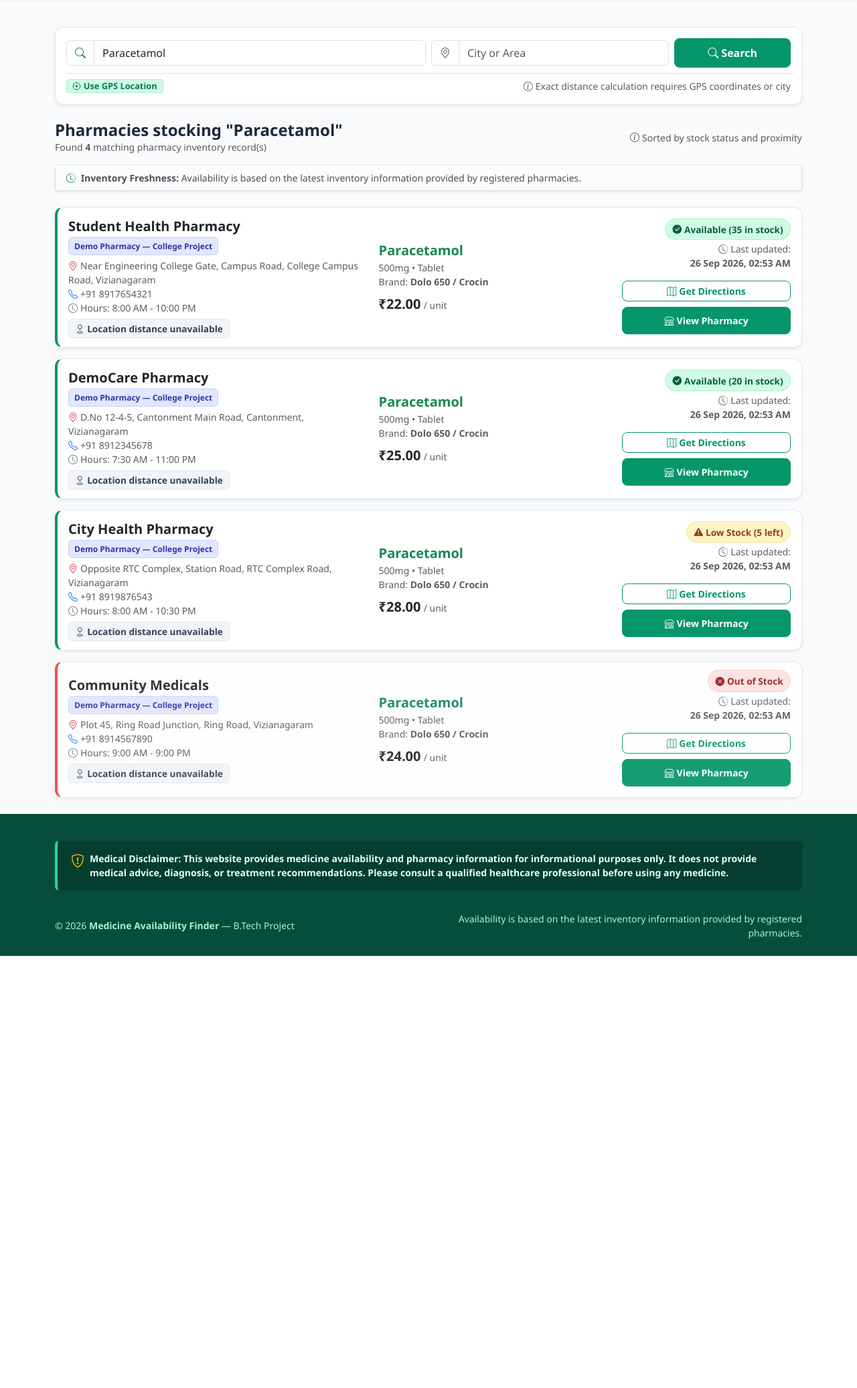
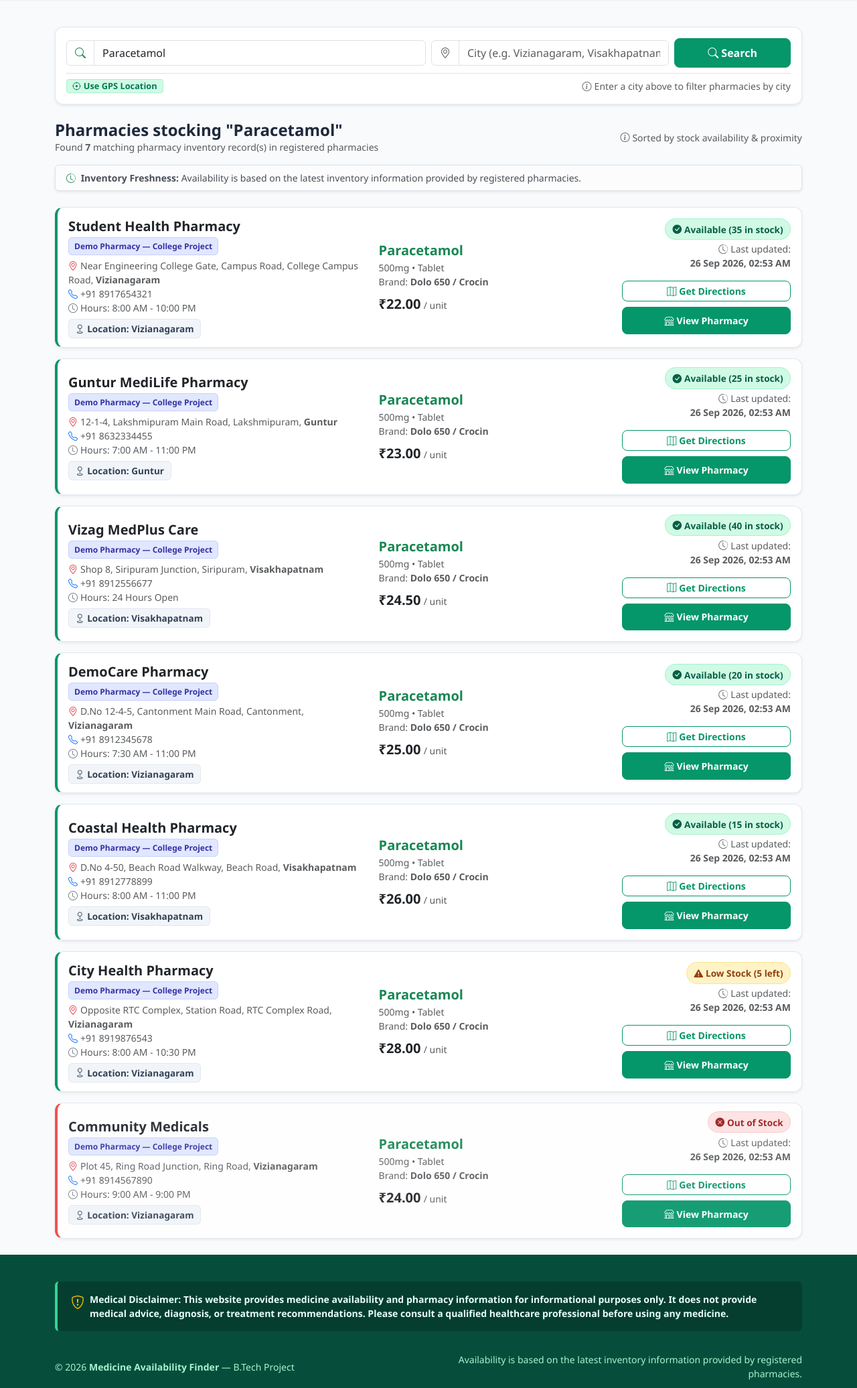
Before and after one commit to revathimopada2007-blip/medicine-availability-finder, a Flask app: page /search?q=Paracetamol in a window 1280 px wide. Shown: the part 65-2137 px from the top of the page at 67% size. Before the commit the page ends 1492 px from the top, so only its background shows below. Run offline with Flask 3, Linux system fonts and the light colour scheme; data comes from the database, SQL or seed files in the repository.

Commit message:
Implement dynamic city-based search with zero cross-city leakage and multi-city demo seeding

```diff
--- a/routes/medicine.py
+++ b/routes/medicine.py
@@ -1,7 +1,8 @@
 from flask import Blueprint, render_template, request, session, jsonify
 from models.medicine import search_medicines, get_medicine_by_id, get_all_medicines
 from models.inventory import (
-    search_nearby_pharmacies_with_medicine, get_medicine_stock_across_pharmacies, get_inventory_by_pharmacy
+    search_nearby_pharmacies_with_medicine, get_medicine_stock_across_pharmacies,
+    get_inventory_by_pharmacy, check_pharmacies_exist_in_city
 )
 from models.pharmacy import get_pharmacy_by_id
 from models.user import get_user_by_id
@@ -21,45 +22,51 @@ def index():
 @medicine_bp.route('/search')
 def search():
     query = request.args.get('q', '').strip()
+    user_city = request.args.get('city', '').strip()
     user_lat = request.args.get('lat')
     user_lng = request.args.get('lng')
-    user_city = request.args.get('city')
     user_area = request.args.get('area')
     user_pincode = request.args.get('pincode')
 
     current_user = None
-    # If user logged in and params not explicitly in URL, use user's saved location
     if 'user_id' in session:
         current_user = get_user_by_id(session['user_id'])
         if current_user:
+            if not user_city and current_user.get('city'):
+                user_city = current_user['city']
             if not user_lat and current_user.get('latitude'):
                 user_lat = current_user['latitude']
             if not user_lng and current_user.get('longitude'):
                 user_lng = current_user['longitude']
-            if not user_city and current_user.get('city'):
-                user_city = current_user['city']
             if not user_area and current_user.get('area'):
                 user_area = current_user['area']
             if not user_pincode and current_user.get('pincode'):
                 user_pincode = current_user['pincode']
 
-        # Save search query in history if user is logged in
         if query:
             save_search_query(session['user_id'], query)
 
     results = []
     has_searched = bool(query)
+    no_pharmacies_in_city = False
+
     if query:
-        results = search_nearby_pharmacies_with_medicine(
-            medicine_query=query,
-            user_lat=user_lat,
-            user_lng=user_lng,
-            user_city=user_city,
-            user_area=user_area,
-            user_pincode=user_pincode
-        )
+        # Check if city filter is provided and whether any pharmacy is registered in that city
+        if user_city:
+            has_pharmacies, count = check_pharmacies_exist_in_city(user_city)
+            if not has_pharmacies:
+                no_pharmacies_in_city = True
 
-        # Mark favourite flag for logged-in user
+        if not no_pharmacies_in_city:
+            results = search_nearby_pharmacies_with_medicine(
+                medicine_query=query,
+                user_lat=user_lat,
+                user_lng=user_lng,
+                user_city=user_city,
+                user_area=user_area,
+                user_pincode=user_pincode
+            )
+
         if 'user_id' in session:
             for r in results:
                 r['is_fav'] = is_favourite(session['user_id'], r['pharmacy_id'])
@@ -72,6 +79,7 @@ def search():
         query=query,
         results=results,
         has_searched=has_searched,
+        no_pharmacies_in_city=no_pharmacies_in_city,
         user_lat=user_lat,
         user_lng=user_lng,
         user_city=user_city,
@@ -96,7 +104,6 @@ def medicine_details(medicine_id):
 
     pharmacies_stock = get_medicine_stock_across_pharmacies(medicine_id, user_lat=user_lat, user_lng=user_lng)
 
-    # Check favourite flags
     if 'user_id' in session:
         for p in pharmacies_stock:
             p['is_fav'] = is_favourite(session['user_id'], p['pharmacy_id'])
@@ -117,7 +124,6 @@ def pharmacy_details(pharmacy_id):
     if 'user_id' in session:
         is_fav = is_favourite(session['user_id'], pharmacy_id)
 
-    # Directions link
     if pharmacy['latitude'] and pharmacy['longitude']:
         directions_url = f"https://www.google.com/maps/dir/?api=1&destination={pharmacy['latitude']},{pharmacy['longitude']}"
     else:
@@ -142,30 +148,39 @@ def api_nearby_search():
     if not query:
         return jsonify({'results': [], 'message': 'Search query is required.'})
 
+    user_city = request.args.get('city', '').strip()
     user_lat = request.args.get('lat')
     user_lng = request.args.get('lng')
-    user_city = request.args.get('city')
     user_area = request.args.get('area')
     user_pincode = request.args.get('pincode')
 
     if 'user_id' in session:
         u = get_user_by_id(session['user_id'])
         if u:
+            if not user_city and u.get('city'):
+                user_city = u['city']
             user_lat = user_lat or u.get('latitude')
             user_lng = user_lng or u.get('longitude')
-            user_city = user_city or u.get('city')
             user_area = user_area or u.get('area')
             user_pincode = user_pincode or u.get('pincode')
         save_search_query(session['user_id'], query)
 
-    results = search_nearby_pharmacies_with_medicine(
-        medicine_query=query,
-        user_lat=user_lat,
-        user_lng=user_lng,
-        user_city=user_city,
-        user_area=user_area,
-        user_pincode=user_pincode
-    )
+    no_pharmacies_in_city = False
+    if user_city:
+        has_pharmacies, count = check_pharmacies_exist_in_city(user_city)
+        if not has_pharmacies:
+            no_pharmacies_in_city = True
+
+    results = []
+    if not no_pharmacies_in_city:
+        results = search_nearby_pharmacies_with_medicine(
+            medicine_query=query,
+            user_lat=user_lat,
+            user_lng=user_lng,
+            user_city=user_city,
+            user_area=user_area,
+            user_pincode=user_pincode
+        )
 
     if 'user_id' in session:
         for r in results:
@@ -173,6 +188,8 @@ def api_nearby_search():
 
     return jsonify({
         'query': query,
+        'city': user_city,
+        'no_pharmacies_in_city': no_pharmacies_in_city,
         'count': len(results),
         'results': results
     })
--- a/templates/search.html
+++ b/templates/search.html
@@ -4,7 +4,7 @@
 
 {% block content %}
 <div class="container py-4">
-  <!-- Search Bar Header on Search Page -->
+  <!-- Search Bar Header -->
   <div class="card card-custom p-3 mb-4 shadow-sm">
     <form id="medicine-search-form" action="{{ url_for('medicine.search') }}" method="GET">
       <div class="row g-2 align-items-center">
@@ -19,7 +19,7 @@
         <div class="col-lg-4">
           <div class="input-group">
             <span class="input-group-text bg-white"><i class="bi bi-geo-alt text-muted"></i></span>
-            <input type="text" name="city" class="form-control" placeholder="City or Area" value="{{ user_city or '' }}">
+            <input type="text" name="city" class="form-control" placeholder="City (e.g. Vizianagaram, Visakhapatnam, Guntur)" value="{{ user_city or '' }}">
           </div>
         </div>
 
@@ -36,12 +36,12 @@
           <i class="bi bi-crosshair me-1"></i>Use GPS Location
         </button>
         <div id="location-status-text" class="text-muted">
-          {% if user_lat and user_lng %}
+          {% if user_city %}
+            <span><i class="bi bi-geo-alt-fill text-success me-1"></i>Filtered by city: <strong>{{ user_city }}</strong></span>
+          {% elif user_lat and user_lng %}
             <span class="text-success"><i class="bi bi-geo-alt-fill me-1"></i>Using coordinates ({{ user_lat|round(4) }}, {{ user_lng|round(4) }})</span>
-          {% elif user_city %}
-            <span><i class="bi bi-geo-alt me-1"></i>Searching near: <strong>{{ user_city }}</strong></span>
           {% else %}
-            <span><i class="bi bi-info-circle me-1"></i>Exact distance calculation requires GPS coordinates or city</span>
+            <span><i class="bi bi-info-circle me-1"></i>Enter a city above to filter pharmacies by city</span>
           {% endif %}
         </div>
       </div>
@@ -49,19 +49,50 @@
   </div>
 
   {% if has_searched %}
+    <!-- Case 1: No registered pharmacies in the specified city -->
+    {% if no_pharmacies_in_city %}
+      <div class="card card-custom p-5 text-center my-4 border-warning shadow-sm">
+        <div class="stat-icon yellow mx-auto mb-3" style="width: 64px; height: 64px; font-size: 2rem;">
+          <i class="bi bi-geo-alt-fill"></i>
+        </div>
+        <h3 class="fw-bold text-dark mb-2">No Participating Pharmacies Found</h3>
+        <p class="text-muted fs-5 mb-4" style="max-width: 620px; margin: 0 auto;">
+          There are currently no pharmacies registered with Medicine Availability Finder in <strong>{{ user_city }}</strong>. Try searching another city or check back later.
+        </p>
+        <div class="p-3 bg-light rounded d-inline-block mx-auto border">
+          <span class="text-muted small fw-semibold d-block mb-2">Search registered demo cities:</span>
+          <a href="{{ url_for('medicine.search', q=query, city='Vizianagaram') }}" class="btn btn-sm btn-outline-success me-2 mb-1">
+            <i class="bi bi-search me-1"></i>Vizianagaram
+          </a>
+          <a href="{{ url_for('medicine.search', q=query, city='Visakhapatnam') }}" class="btn btn-sm btn-outline-success me-2 mb-1">
+            <i class="bi bi-search me-1"></i>Visakhapatnam
+          </a>
+          <a href="{{ url_for('medicine.search', q=query, city='Guntur') }}" class="btn btn-sm btn-outline-success me-2 mb-1">
+            <i class="bi bi-search me-1"></i>Guntur
+          </a>
+          <a href="{{ url_for('medicine.search', q=query) }}" class="btn btn-sm btn-outline-secondary mb-1">
+            <i class="bi bi-globe me-1"></i>All Cities
+          </a>
+        </div>
+      </div>
+
+    <!-- Case 2: Pharmacies exist in that city and matching stock was found -->
+    {% elif results|length > 0 %}
       <div class="d-flex align-items-center justify-content-between mb-3">
         <div>
-        <h4 class="fw-bold mb-0">Pharmacies stocking "{{ query }}"</h4>
+          <h4 class="fw-bold mb-0">
+            Pharmacies stocking "{{ query }}" {% if user_city %}in <strong>{{ user_city }}</strong>{% endif %}
+          </h4>
           <div class="text-muted small">
-          Found <strong>{{ results|length }}</strong> matching pharmacy inventory record(s)
+            Found <strong>{{ results|length }}</strong> matching pharmacy inventory record(s) in {{ user_city if user_city else 'registered pharmacies' }}
           </div>
         </div>
         <div class="small text-muted d-none d-md-block">
-        <i class="bi bi-info-circle me-1"></i>Sorted by stock status and proximity
+          <i class="bi bi-info-circle me-1"></i>Sorted by stock availability & proximity
         </div>
       </div>
 
-    <!-- Freshness & Availability Notice -->
+      <!-- Freshness Notice -->
       <div class="alert alert-light border shadow-sm py-2 px-3 small mb-4 d-flex align-items-center justify-content-between">
         <div>
           <i class="bi bi-clock-history text-success me-1"></i>
@@ -69,7 +100,6 @@
         </div>
       </div>
 
-    {% if results|length > 0 %}
       <div class="row g-3">
         {% for item in results %}
           <div class="col-12">
@@ -97,7 +127,7 @@
                   </div>
 
                   <div class="small text-muted mt-2">
-                    <div><i class="bi bi-geo-alt me-1 text-danger"></i>{{ item.pharmacy_address }}, {{ item.pharmacy_area }}, {{ item.pharmacy_city }}</div>
+                    <div><i class="bi bi-geo-alt me-1 text-danger"></i>{{ item.pharmacy_address }}, {{ item.pharmacy_area }}, <strong>{{ item.pharmacy_city }}</strong></div>
                     <div><i class="bi bi-telephone me-1 text-primary"></i>{{ item.pharmacy_phone }}</div>
                     <div><i class="bi bi-clock me-1 text-secondary"></i>Hours: {{ item.operating_hours }}</div>
                   </div>
@@ -108,13 +138,9 @@
                       <span class="distance-badge has-dist">
                         <i class="bi bi-cursor-fill me-1"></i><strong>{{ item.distance_km }} km</strong> away (Haversine)
                       </span>
-                    {% elif item.is_area_match or item.is_city_match %}
-                      <span class="distance-badge">
-                        <i class="bi bi-geo me-1"></i>Area match: {{ item.pharmacy_area }}, {{ item.pharmacy_city }}
-                      </span>
                     {% else %}
                       <span class="distance-badge">
-                        <i class="bi bi-geo me-1"></i>Location distance unavailable
+                        <i class="bi bi-geo me-1"></i>Location: {{ item.pharmacy_city }}
                       </span>
                     {% endif %}
                   </div>
@@ -168,28 +194,29 @@
           </div>
         {% endfor %}
       </div>
+
+    <!-- Case 3: Pharmacies exist in city, but none currently stock the searched medicine -->
     {% else %}
-      <!-- Empty State -->
-      <div class="card card-custom p-5 text-center my-4">
+      <div class="card card-custom p-5 text-center my-4 shadow-sm">
         <i class="bi bi-capsule text-muted mb-3" style="font-size: 3.5rem;"></i>
-        <h4 class="fw-bold">No nearby pharmacy has this medicine listed in its inventory.</h4>
+        <h4 class="fw-bold">No nearby pharmacy {% if user_city %}in <strong>{{ user_city }}</strong>{% endif %} has this medicine listed in its inventory.</h4>
         <p class="text-muted" style="max-width: 550px; margin: 0 auto;">
-          We couldn't find any approved pharmacy listing <strong>"{{ query }}"</strong>. Try searching for an alternative generic name or check popular medicines below.
+          We couldn't find any pharmacy in {{ user_city if user_city else 'the database' }} listing <strong>"{{ query }}"</strong>. Try searching for an alternative generic name or search in another city.
         </p>
         <div class="mt-4">
-          <a href="{{ url_for('medicine.search', q='Paracetamol') }}" class="btn btn-outline-success me-2 mb-2">Search Paracetamol</a>
-          <a href="{{ url_for('medicine.search', q='Cetirizine') }}" class="btn btn-outline-success me-2 mb-2">Search Cetirizine</a>
-          <a href="{{ url_for('medicine.search', q='ORS') }}" class="btn btn-outline-success me-2 mb-2">Search ORS</a>
+          <a href="{{ url_for('medicine.search', q='Paracetamol', city=user_city) }}" class="btn btn-outline-success me-2 mb-2">Search Paracetamol</a>
+          <a href="{{ url_for('medicine.search', q='Cetirizine', city=user_city) }}" class="btn btn-outline-success me-2 mb-2">Search Cetirizine</a>
+          <a href="{{ url_for('medicine.search', q='ORS', city=user_city) }}" class="btn btn-outline-success me-2 mb-2">Search ORS</a>
         </div>
       </div>
     {% endif %}
 
   {% else %}
     <!-- Initial empty search landing -->
-    <div class="card card-custom p-5 text-center">
+    <div class="card card-custom p-5 text-center shadow-sm">
       <i class="bi bi-search text-success mb-3" style="font-size: 3rem;"></i>
       <h3 class="fw-bold">Search for any medicine above</h3>
-      <p class="text-muted">Enter a medicine name, brand, or generic formula to check nearby availability.</p>
+      <p class="text-muted">Enter a medicine name, brand, or generic formula and optional city to check availability.</p>
     </div>
   {% endif %}
 </div>
```
Also changed, not shown: database.py (+66 -1 lines), models/inventory.py (+29 -25 lines), test_app.py (+47 -27 lines). Lines whose indentation alone changed are shown as unchanged.
